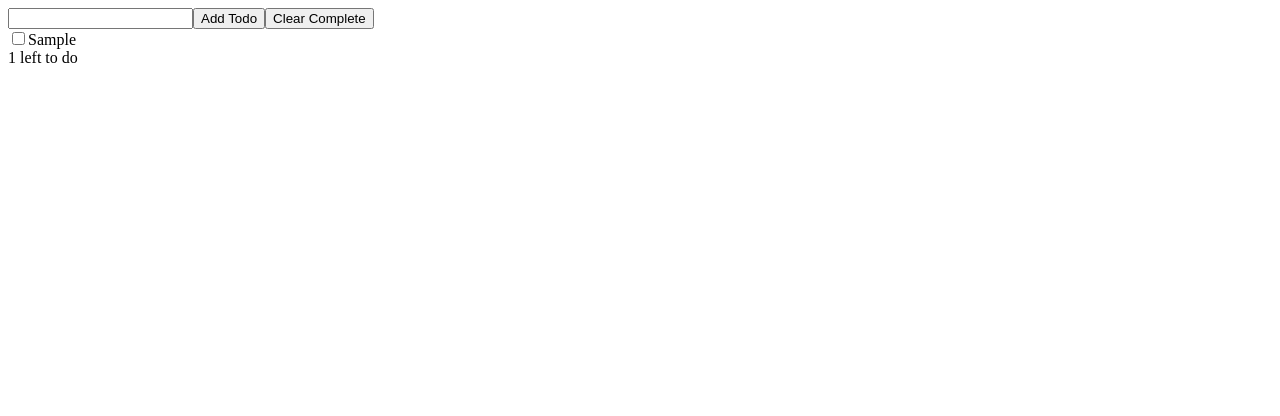
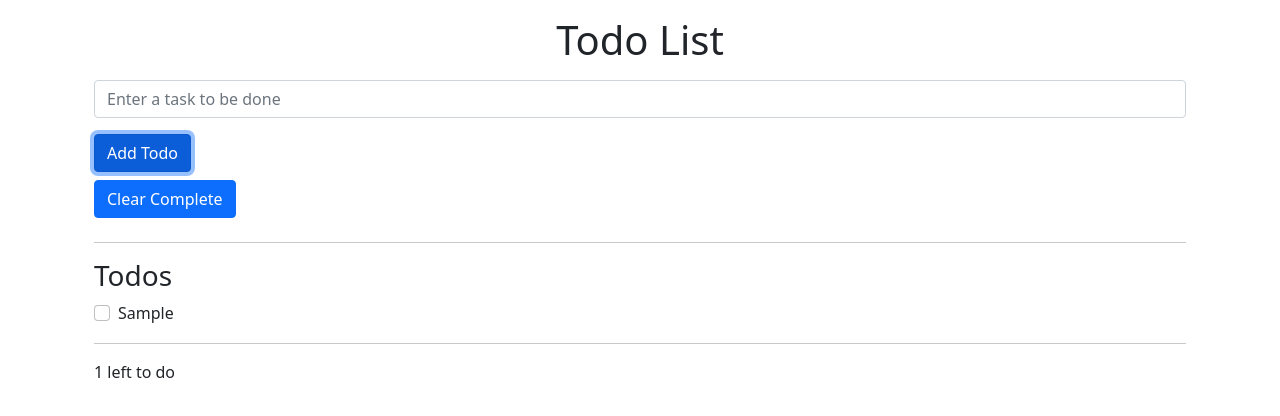
Before and after one commit to shreyassp17/todo-list, a React (Create React App) app: page / in a window 1280 px wide. Both pictures are taken after typing "Sample" into the empty fields and a click on the button "Add Todo". Shown: the top 416 px of the page. Built offline with nearby package versions, Linux system fonts and the light colour scheme.

Commit message:
Add bootstrap

```diff
--- a/package.json
+++ b/package.json
@@ -6,7 +6,9 @@
     "@testing-library/jest-dom": "^5.16.4",
     "@testing-library/react": "^13.2.0",
     "@testing-library/user-event": "^13.5.0",
+    "bootstrap": "^5.1.3",
     "react": "^18.1.0",
+    "react-bootstrap": "^2.4.0",
     "react-dom": "^18.1.0",
     "react-scripts": "5.0.1",
     "web-vitals": "^2.1.4"
--- a/public/index.html
+++ b/public/index.html
@@ -24,6 +24,12 @@
       work correctly both with client-side routing and a non-root public URL.
       Learn how to configure a non-root public URL by running `npm run build`.
     -->
+    <link
+      rel="stylesheet"
+      href="https://cdn.jsdelivr.net/npm/bootstrap@5.1.3/dist/css/bootstrap.min.css"
+      integrity="sha384-1BmE4kWBq78iYhFldvKuhfTAU6auU8tT94WrHftjDbrCEXSU1oBoqyl2QvZ6jIW3"
+      crossorigin="anonymous"
+    />
     <title>React App</title>
   </head>
   <body>
--- a/src/App.js
+++ b/src/App.js
@@ -1,5 +1,8 @@
 import { useState } from "react";
 import TodoList from "./TodoList";
+import Form from "react-bootstrap/Form";
+import Button from "react-bootstrap/Button";
+import Col from "react-bootstrap/Col";
 
 const App = () => {
   const [todo, setTodo] = useState({ name: "", completed: false });
@@ -9,6 +12,7 @@ const App = () => {
 
   const handleAddTodo = (e) => {
     e.preventDefault();
+    if (!todo.name) return;
     setTodos([...todos, todo]);
     setTodo({ ...todo, name: "" });
   };
@@ -26,18 +30,38 @@ const App = () => {
   };
 
   return (
-    <div>
-      <input
+    <div className="container my-3">
+      <h1 className="text-center">Todo List</h1>
+      <div className="container my-3">
+        <Form.Control
           type="text"
+          className="mb-3"
+          placeholder="Enter a task to be done"
           onChange={(e) => {
             setTodo({ ...todo, name: e.target.value });
           }}
           value={todo.name}
         />
-      <button onClick={handleAddTodo}>Add Todo</button>
-      <button onClick={onClearCompleteHandler}>Clear Complete</button>
+        <Col xs="auto">
+          <Button variant="primary" className="mb-2" onClick={handleAddTodo}>
+            Add Todo
+          </Button>
+        </Col>
+        <Col xs="auto">
+          <Button
+            variant="primary"
+            className="mb-2"
+            onClick={onClearCompleteHandler}
+          >
+            Clear Complete
+          </Button>
+        </Col>
+        <hr />
+        <h3 className="mt-3">Todos</h3>
         <TodoList todos={todos} onStatusChangeHandler={onStatusChangeHandler} />
-      <div>{todos.filter(todo => !todo.completed).length} left to do</div>
+        <hr />
+        <div>{todos.filter((todo) => !todo.completed).length} left to do</div>
+      </div>
     </div>
   );
 };
--- a/src/Todo.js
+++ b/src/Todo.js
@@ -1,4 +1,5 @@
 import React from "react";
+import { Form } from "react-bootstrap";
 
 export default function Todo({ todo, onStatusChangeHandler }) {
   const handleTodoClick = () => {
@@ -7,14 +8,13 @@ export default function Todo({ todo, onStatusChangeHandler }) {
 
   return (
     <div>
-      <label>
-        <input
-          type="checkbox"
-          onChange={handleTodoClick}
-          defaultChecked={todo.completed}
-        />
-        {todo.name}
-      </label>
+      <Form.Check
+        inline
+        aria-label="option 1"
+        label={todo.name}
+        onChange={handleTodoClick}
+        defaultChecked={todo.completed}
+      />
     </div>
   );
 }
```
Also changed, not shown: 1 other file (tests, documents, lock files or other folders). Lines whose indentation alone changed are shown as unchanged.
